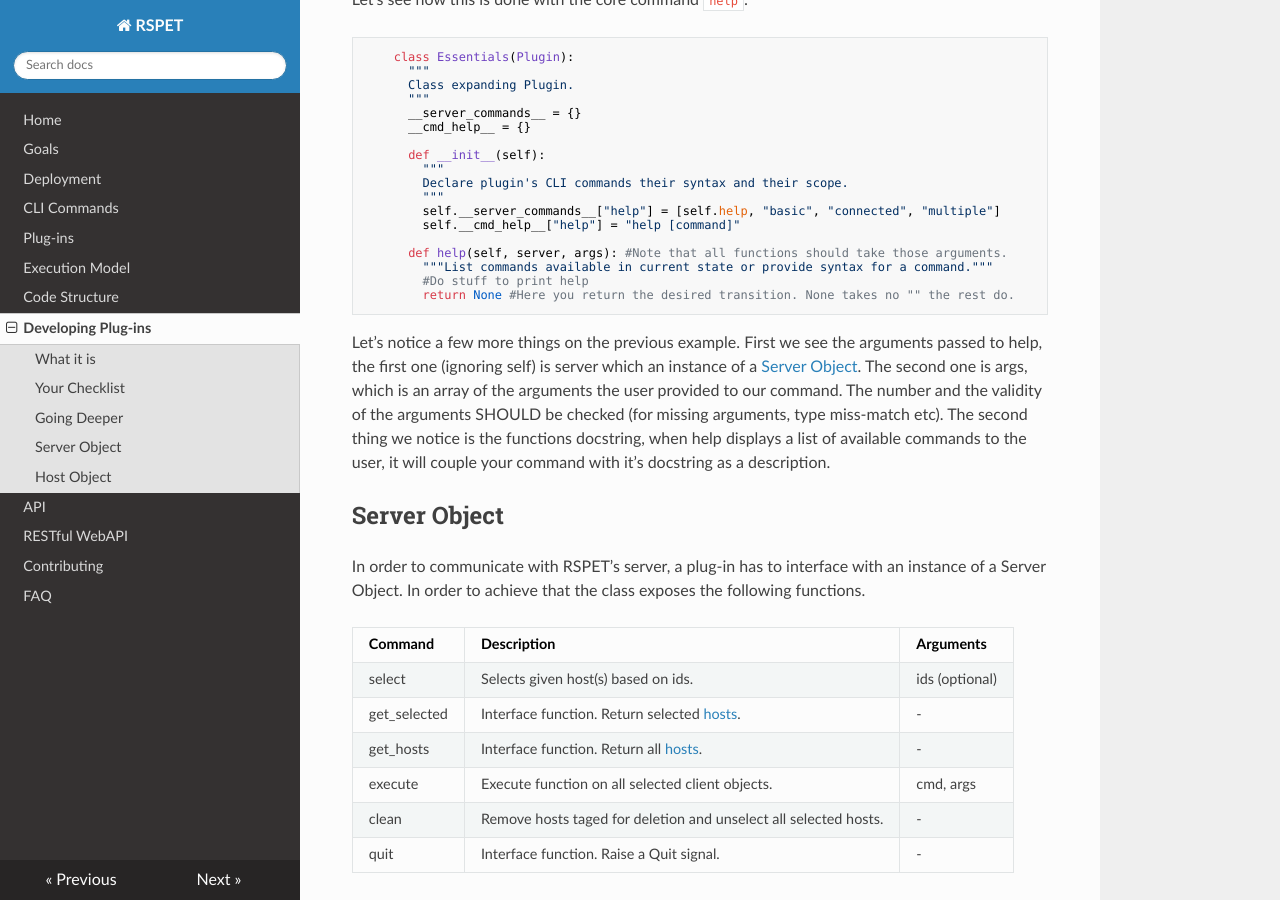
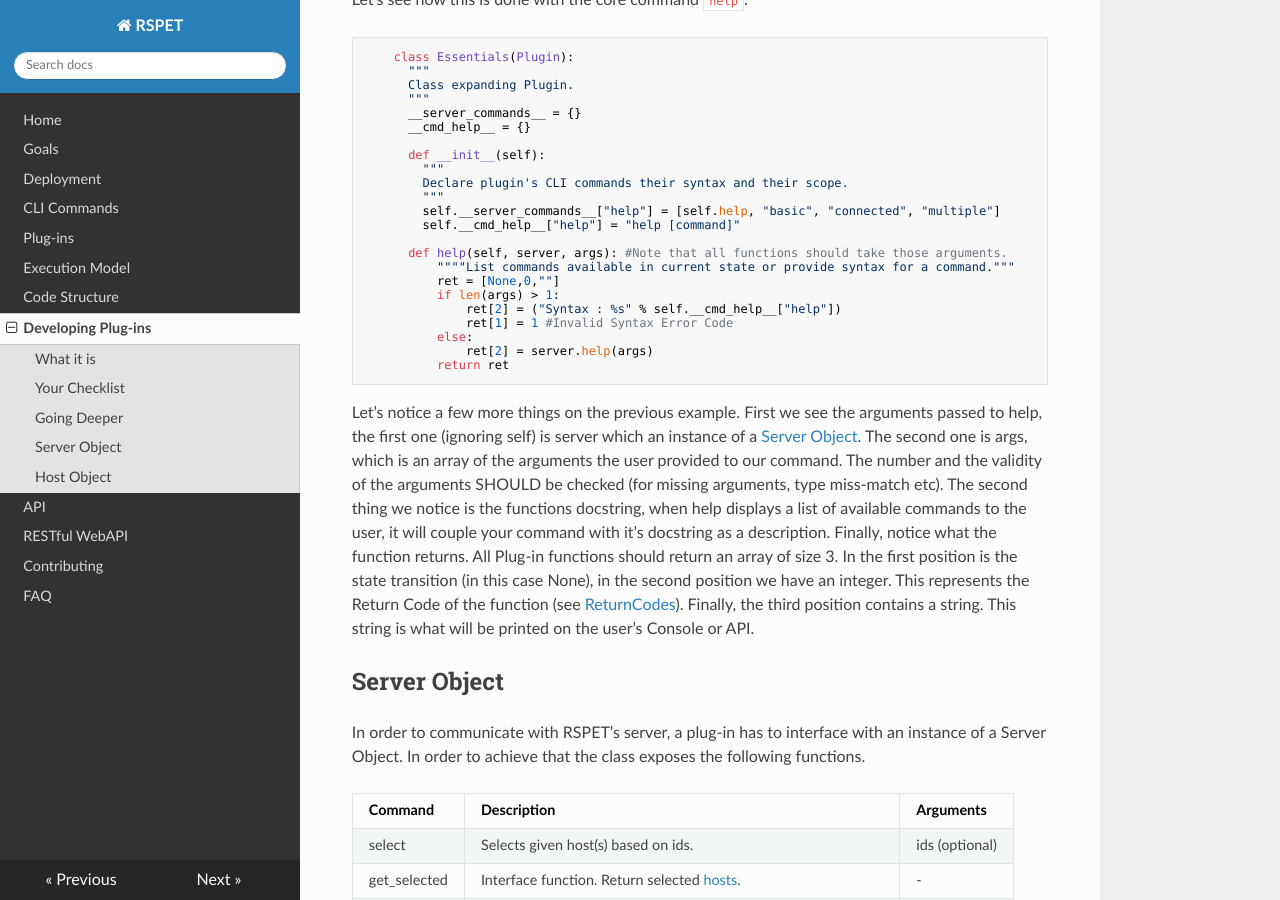
Before and after one commit to panagiks/md-docs, an MkDocs documentation site: the page built from docs/dev.md, in a window 1280 px wide and 900 px high, scrolled down 957 px. Built offline with MkDocs 1.6.1, drawn with Linux system fonts in a browser that asks for light colours; nearby versions of some CDN libraries; old or Windows-style settings are respelled for this version of MkDocs.

````diff
--- a/docs/dev.md
+++ b/docs/dev.md
@@ -55,9 +55,14 @@ command's syntax. Let's see how this is done with the core command `help`:
         self.__cmd_help__["help"] = "help [command]"
 
       def help(self, server, args): #Note that all functions should take those arguments.
-        """List commands available in current state or provide syntax for a command."""
-        #Do stuff to print help
-        return None #Here you return the desired transition. None takes no "" the rest do.
+          """"List commands available in current state or provide syntax for a command."""
+          ret = [None,0,""]
+          if len(args) > 1:
+              ret[2] = ("Syntax : %s" % self.__cmd_help__["help"])
+              ret[1] = 1 #Invalid Syntax Error Code
+          else:
+              ret[2] = server.help(args)
+          return ret
 ```
 
 Let's notice a few more things on the previous example. First we see the arguments
@@ -67,7 +72,12 @@ the arguments the user provided to our command. The number and the validity of
 the arguments SHOULD be checked (for missing arguments, type miss-match etc). The
 second thing we notice is the functions docstring, when help displays a list of
 available commands to the user, it will couple your command with it's docstring
-as a description.
+as a description. Finally, notice what the function returns. All Plug-in functions
+should return an array of size 3. In the first position is the state transition
+(in this case None), in the second position we have an integer. This represents
+the Return Code of the function (see [ReturnCodes](/api/#rspet-servers-returncodes)).
+Finally, the third position contains a string. This string is what will be printed
+on the user's Console or API.
 
 ## Server Object
 
````
Also changed, not shown: docs/REST_API.md (added, +27 -0 lines), docs/api.md (added, +75 -0 lines), docs/code_structure.md (+26 -0 lines), docs/deploy.md (+1 -0 lines), docs/execution_model.md (+10 -0 lines), docs/index.md (+2 -0 lines), docs/plug_ins.md (+1 -1 lines).
